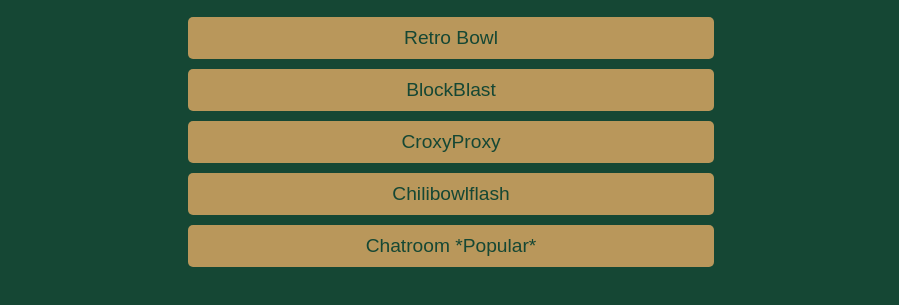
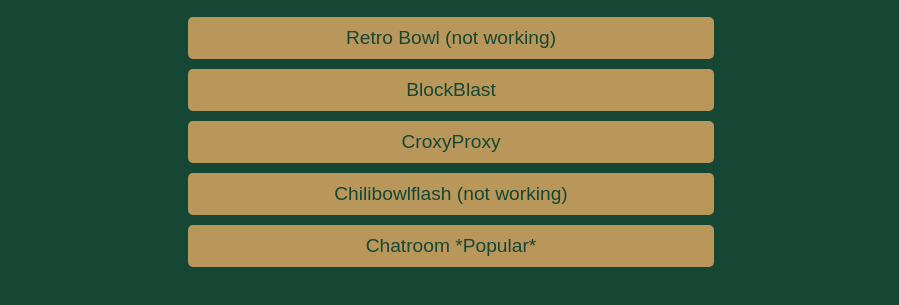
Before and after one commit to WHATISAFATHER/DublinJeromeLEarningPage, a plain HTML site: page index.html in a window 1280 px wide. Shown: the part 658-963 px from the top of the page, without its empty margins (189-1088 px from the left). Drawn offline with Linux system fonts and the light colour scheme.

Commit message:
Update index.html

```diff
--- a/index.html
+++ b/index.html
@@ -61,10 +61,10 @@
         </div>
 
         <div class="links">
-            <a href="RetroBowl/thesecondbestapple.html">Retro Bowl</a>
+            <a href="RetroBowl/thesecondbestapple.html">Retro Bowl (not working)</a>
             <a href="BlockBlast/thebestapple.html">BlockBlast</a>
             <a href="https://167.71.43.43/">CroxyProxy</a>
-            <a href="https://cbgamesdev.github.io/chilibowlflash/">Chilibowlflash</a>
+            <a href="https://cbgamesdev.github.io/chilibowlflash/">Chilibowlflash (not working)</a>
             <a href="EducationalFlashcards-main/education.html">Chatroom *Popular*</a>
         </div>
     </div>
```
